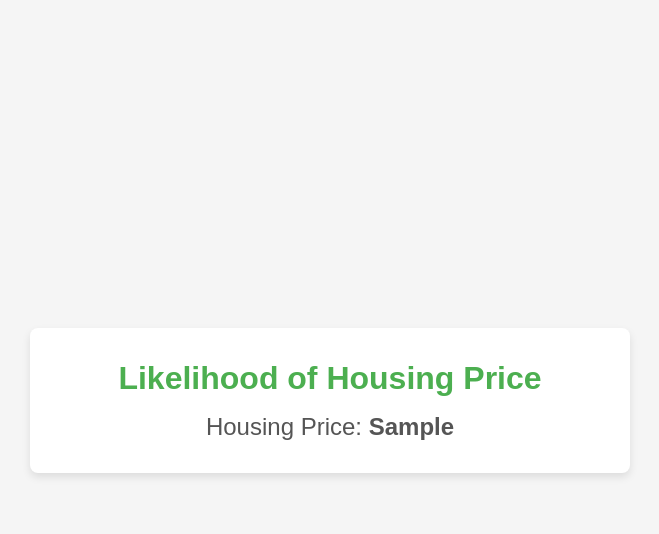
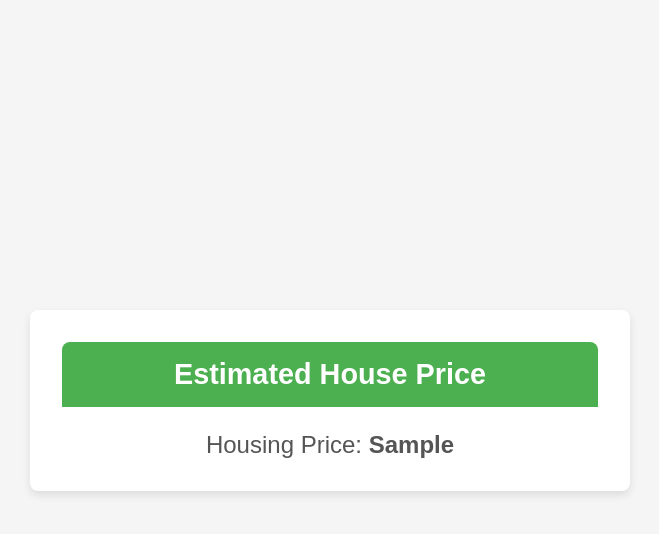
Before and after one commit to patrykslomka/DataEngineering_team4_1, a Flask app: template UI/templates/response_page.html in a window 1280 px wide. Shown: the top 534 px of the page, without its empty margins (310-969 px from the left). Run offline with Flask 3, Linux system fonts and the light colour scheme; the template is opened without the code that fills it: most values are stand-ins (such as "Sample title", 1, 10 or a date in 2020).

Commit message:
Update response_page.html

```diff
--- a/UI/templates/response_page.html
+++ b/UI/templates/response_page.html
@@ -31,23 +31,28 @@
             width: 90%;
         }
 
-        .content-container h1 {
-            font-size: 2rem;
-            color: #4CAF50;
-            margin-bottom: 1rem;
+        .header-box {
+            background-color: #4CAF50;
+            color: #ffffff;
+            padding: 1rem;
+            border-radius: 8px 8px 0 0;
+            font-size: 1.8rem;
+            font-weight: bold;
         }
 
-        .content-container p {
+        .prediction-text {
+            margin-top: 1.5rem;
             font-size: 1.5rem;
             color: #555555;
-            margin-top: 1rem;
         }
     </style>
 </head>
 <body>
     <div class="content-container">
-        <h1>Likelihood of Housing Price</h1>
-        <p>Housing Price: <strong>{{ prediction_variable }}</strong></p>
+        <div class="header-box">
+            Estimated House Price
+        </div>
+        <p class="prediction-text">Housing Price: <strong>{{ prediction_variable }}</strong></p>
     </div>
 </body>
 </html>
```
